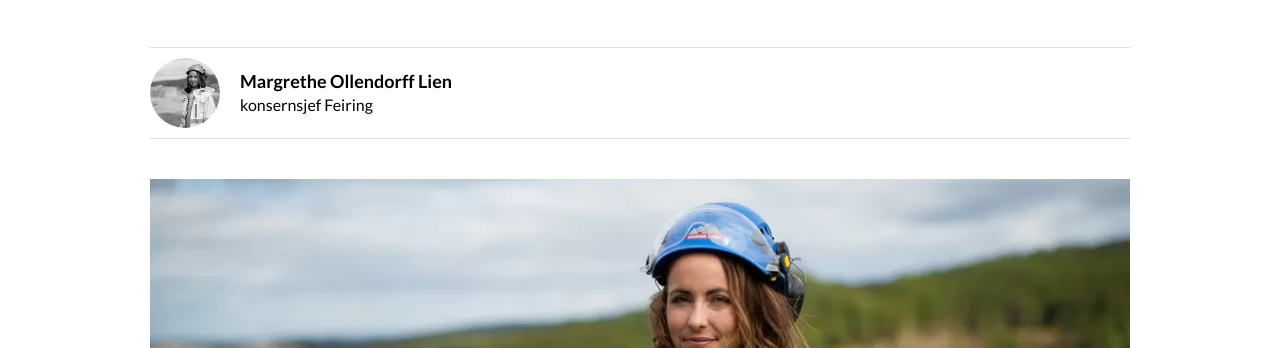
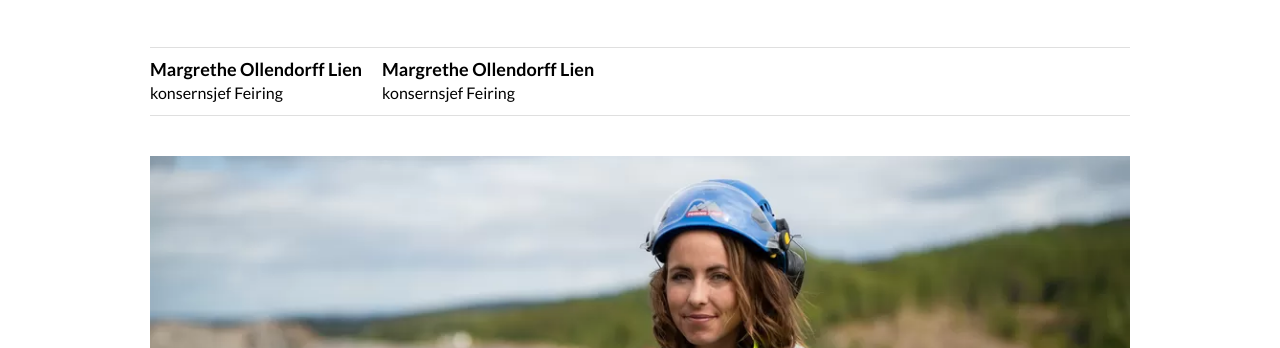
Before and after one commit to Ninuskaninus/frifag-artikkelmal-2024, a website with bundled scripts: page pages/kronikk.html in a window 1280 px wide. Shown: the part 452-800 px from the top of the page. Built offline with nearby package versions, Linux system fonts and the light colour scheme.

Commit message:
ny ingress

```diff
--- a/pages/kronikk.html
+++ b/pages/kronikk.html
@@ -20,8 +20,12 @@
         <h5>Kronikk</h5>
         <h1>Ikke økonomisk forsvarlig med grønne investeringer</h1>
         <div class="frifag-kronikk-byline-container">
-          <img src="/src/img/image-3.583214.130260.20240131113844.1.webp" alt="">
-          <div class="frifag-kronikk-byline">
+<!--           <img src="/src/img/image-3.583214.130260.20240131113844.1.webp" alt="">
+ -->          <div class="frifag-kronikk-byline">
+            <b>Margrethe Ollendorff Lien</b>
+            <p>konsernsjef Feiring</p>
+          </div>
+              <div class="frifag-kronikk-byline">
             <b>Margrethe Ollendorff Lien</b>
             <p>konsernsjef Feiring</p>
           </div>
--- a/src/sass/_kronikk.scss
+++ b/src/sass/_kronikk.scss
@@ -44,6 +44,8 @@
     border-top: 0.5px solid $stroke-gray;
     border-bottom: 0.5px solid $stroke-gray;
     padding: 10px 0;
+    gap: 20px;
+    flex-wrap: wrap;
 
 
 
--- a/src/sass/_layout.scss
+++ b/src/sass/_layout.scss
@@ -72,7 +72,7 @@
     }
 
     p{
-       font-weight: 800;
+       font-weight: 500;
        max-width: 580px;
        font-size: 1.5rem;
        line-height: 1.8rem;
```
Also changed, not shown: dist/css/main.css, 1 other file.
